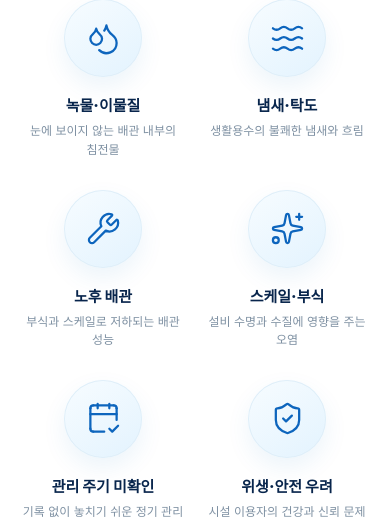
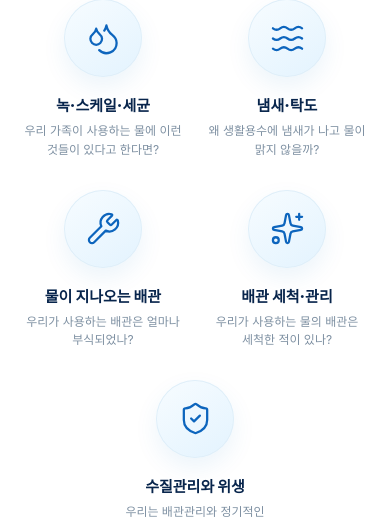
Before and after one commit to ogto/clean-system, a Next.js app: page / in a window 390 px wide. Shown: the part 1048-1568 px from the top of the page. Built offline with nearby package versions, Linux system fonts and the light colour scheme.

Commit message:
Update water management questions

```diff
--- a/app/globals.css
+++ b/app/globals.css
@@ -94,7 +94,9 @@
   .introSection { padding: 82px 0 76px; text-align: center; }
   .introSection h2, .sectionHeading h2 { color: var(--ink); font-size: 34px; font-weight: 900; letter-spacing: -.04em; line-height: 1.35; }
   .concernGrid { margin-top: 42px; display: grid; grid-template-columns: repeat(6, 1fr); gap: 17px; }
-  .concernGrid article { min-width: 0; }
+  .concernGrid article { min-width: 0; grid-column: span 2; }
+  .concernGrid article:nth-child(4) { grid-column: 2 / span 2; }
+  .concernGrid article:nth-child(5) { grid-column: 4 / span 2; }
   .concernGrid article > span { width: 92px; height: 92px; margin-inline: auto; display: grid; place-items: center; border-radius: 50%; background: linear-gradient(145deg, #f7fcff, #e3f3fe); color: var(--blue); box-shadow: inset 0 0 0 1px #e0eff9, 0 10px 25px rgba(16,116,190,.08); }
   .concernGrid svg { width: 42px; height: 42px; stroke-width: 1.55; }
   .concernGrid h3 { margin-top: 17px; color: var(--ink); font-size: 15px; font-weight: 900; }
@@ -329,7 +331,7 @@
     .hero { height: 590px; }
     .heroInner { padding-left: 30px; }
     .heroVeil { background: linear-gradient(90deg, rgba(255,255,255,.98), rgba(255,255,255,.86) 45%, rgba(255,255,255,.18) 80%); }
-    .concernGrid { grid-template-columns: repeat(3, 1fr); gap: 30px 12px; }
+    .concernGrid { grid-template-columns: repeat(6, 1fr); gap: 30px 12px; }
     .expertiseGrid { grid-template-columns: minmax(0, 1fr); }
     .expertiseCopy { max-width: 720px; }
     .credentialGallery { width: min(620px, 100%); margin: 12px auto 0; }
@@ -373,6 +375,8 @@
     .introSection { padding: 64px 0 60px; }
     .introSection h2, .sectionHeading h2 { font-size: 27px; }
     .concernGrid { grid-template-columns: repeat(2, 1fr); gap: 30px 10px; }
+    .concernGrid article, .concernGrid article:nth-child(4) { grid-column: auto; }
+    .concernGrid article:nth-child(5) { width: calc(50% - 5px); grid-column: 1 / -1; justify-self: center; }
     .concernGrid article > span { width: 78px; height: 78px; }
     .concernGrid svg { width: 35px; height: 35px; }
     .introMessage br { display: none; }
--- a/app/page.tsx
+++ b/app/page.tsx
@@ -73,12 +73,11 @@ const heroSlides = [
 ];
 
 const concerns = [
-  { icon: Droplets, title: "녹물·이물질", copy: "눈에 보이지 않는 배관 내부의 침전물" },
-  { icon: Waves, title: "냄새·탁도", copy: "생활용수의 불쾌한 냄새와 흐림" },
-  { icon: Wrench, title: "노후 배관", copy: "부식과 스케일로 저하되는 배관 성능" },
-  { icon: Sparkles, title: "스케일·부식", copy: "설비 수명과 수질에 영향을 주는 오염" },
-  { icon: CalendarCheck2, title: "관리 주기 미확인", copy: "기록 없이 놓치기 쉬운 정기 관리" },
-  { icon: ShieldCheck, title: "위생·안전 우려", copy: "시설 이용자의 건강과 신뢰 문제" },
+  { icon: Droplets, title: "녹·스케일·세균", copy: "우리 가족이 사용하는 물에 이런 것들이 있다고 한다면?" },
+  { icon: Waves, title: "냄새·탁도", copy: "왜 생활용수에 냄새가 나고 물이 맑지 않을까?" },
+  { icon: Wrench, title: "물이 지나오는 배관", copy: "우리가 사용하는 배관은 얼마나 부식되었나?" },
+  { icon: Sparkles, title: "배관 세척·관리", copy: "우리가 사용하는 물의 배관은 세척한 적이 있나?" },
+  { icon: ShieldCheck, title: "수질관리와 위생", copy: "우리는 배관관리와 정기적인 수질관리를 받아보았나?" },
 ];
 
 const managedSpaces = [
```
Also changed, not shown: 1 other file (tests, documents, lock files or other folders).
